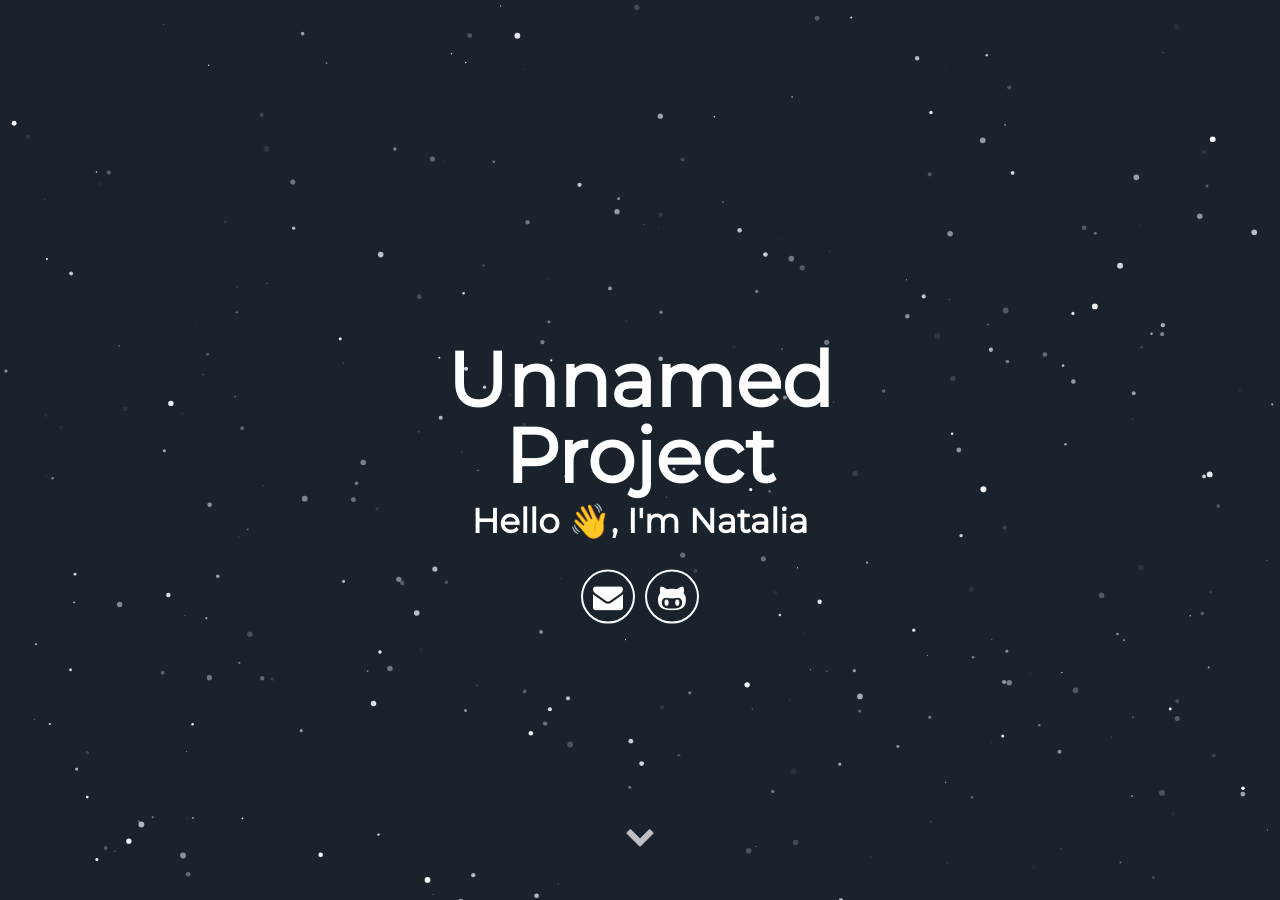
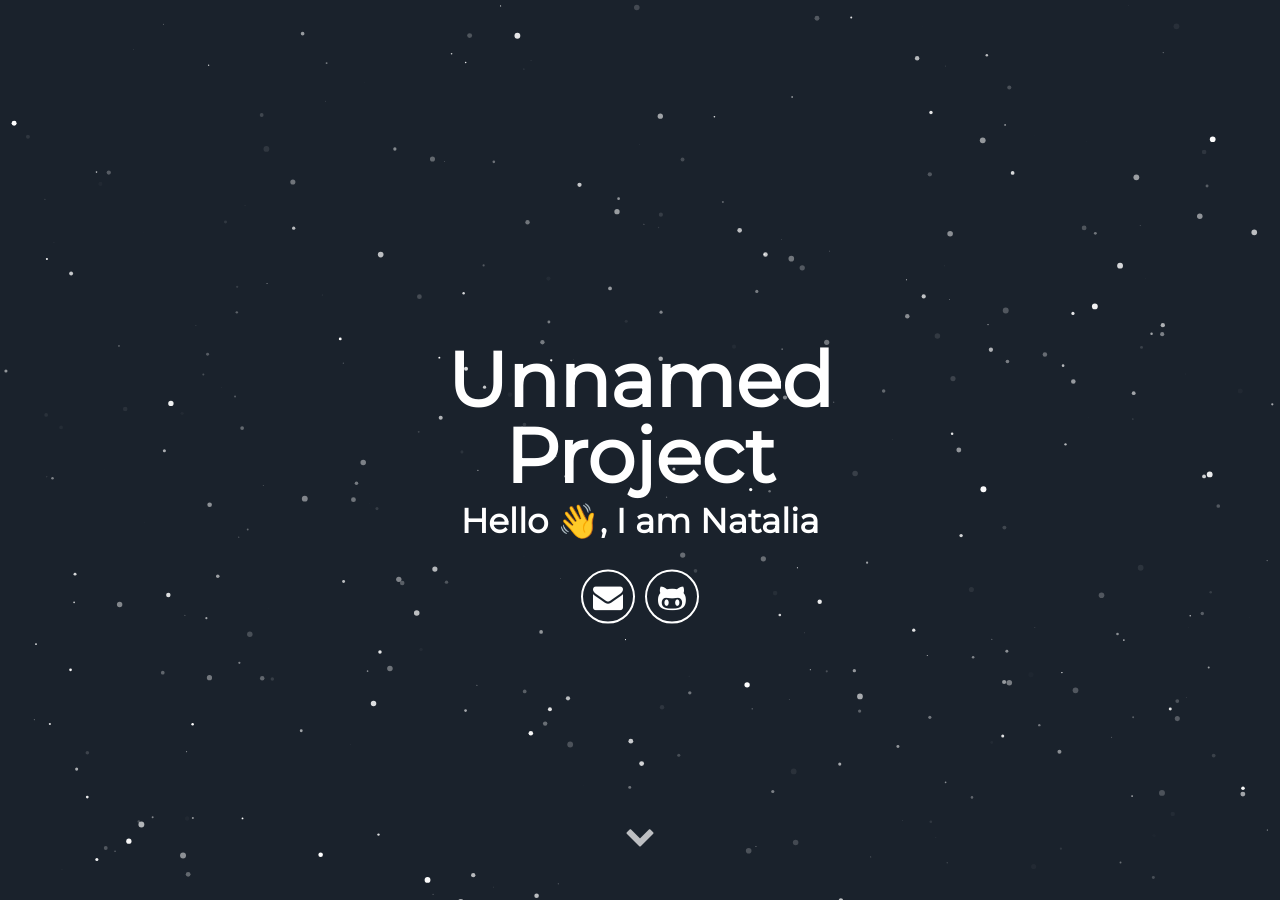
Before and after one commit to srnatalia/srnatalia.github.io, a Jekyll site: the page built from index.html, in a window 1280 px wide and 900 px high. Built offline with Jekyll 4.4.1, drawn with Linux system fonts in a browser that asks for light colours; some web fonts are replaced.

```diff
--- a/_config.yml
+++ b/_config.yml
@@ -7,7 +7,7 @@ description:
 # User settings
 username: Unnamed Project
 user_description: I'm a Software Engineer from Argentina, always searching for the next challenge; no task is too scary nor too difficult. Lately I have been immersed in world of Giving Circles working with Grapevine, a California based startup trying to improve the world through collaborative giving. I'm the first engineer they hired to work on the platform.
-user_title: Hello 👋, I'm Natalia
+user_title: Hello 👋, I am Natalia
 email: natalia.nrsoares@gmail.com
 github_username:  srnatalia
 #linkedin_username: murraco
```
